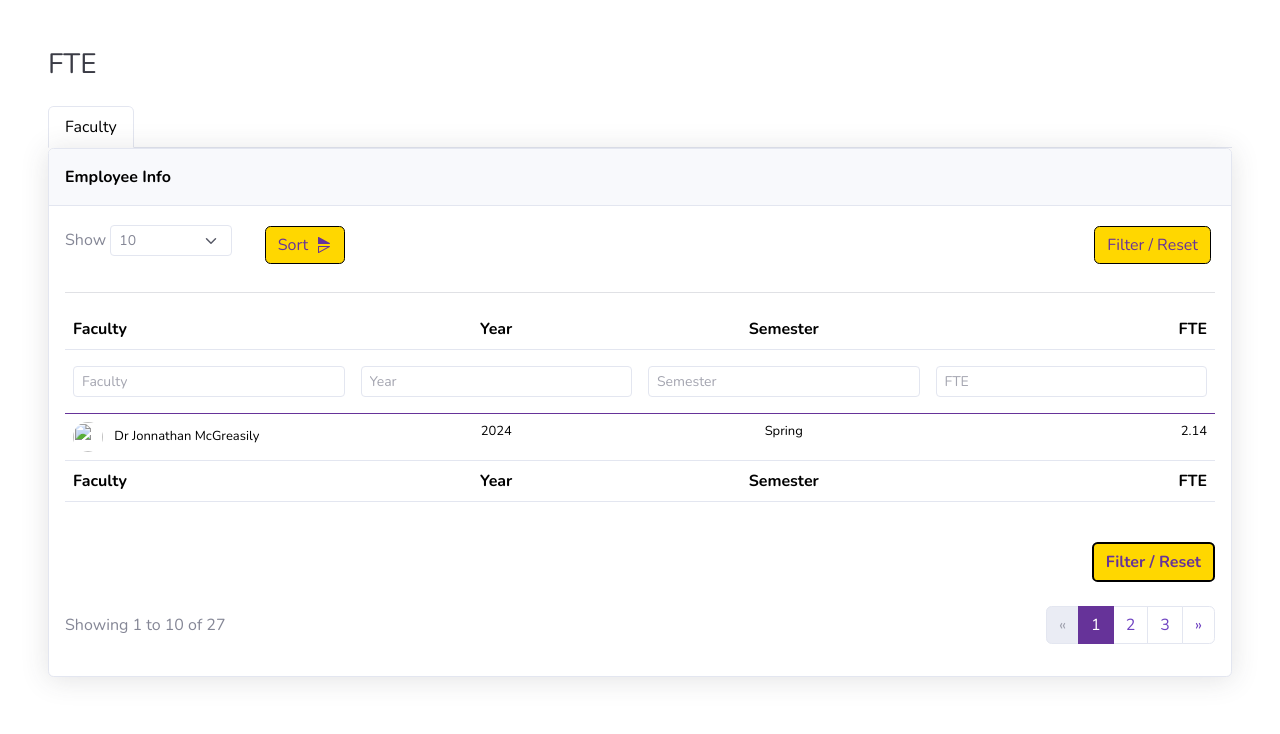
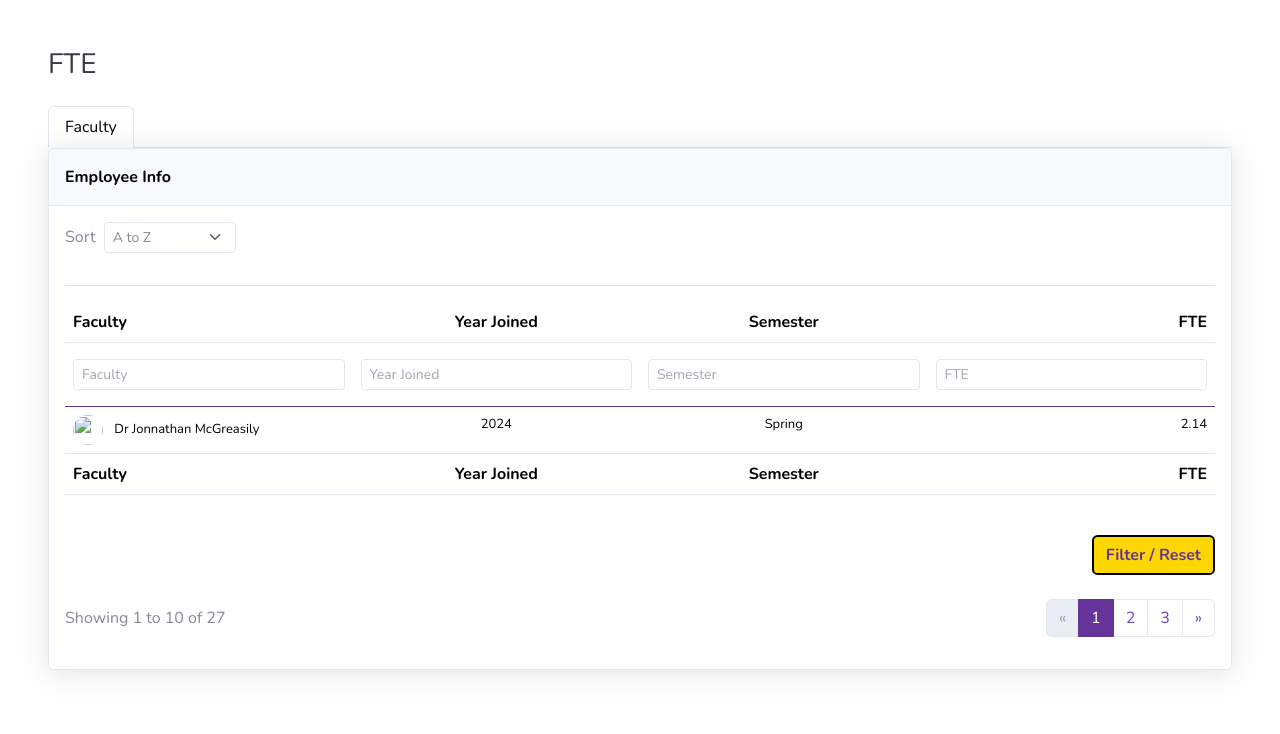
Before and after one commit to 3010-Grp-4/3010-proj-group-4, a Django app: page /fte/ in a window 1280 px wide. Shown: the part 101-835 px from the top of the page. Run offline with Django 4.2, Linux system fonts and the light colour scheme; data that the repository does not hold is empty; some libraries are stand-ins or nearby versions.

Commit message:
Update course and faculty views and templates
The course and faculty views were updated to use different search parameters. This change required creating new models and modifying the search functionality. Templates were also updated to reflect these changes, primarily aiming to enhance user experience when interacting with the data.

```diff
--- a/ecu_dash/dashboard/templates/dashboard/courses-1.html
+++ b/ecu_dash/dashboard/templates/dashboard/courses-1.html
@@ -103,7 +103,7 @@
                                                         <tr style="font-size: small;">
                                                             <td>{{ course.course_code }}</td>
                                                             <td>{{ course.course_name }}</td>
-                                                            <td style="text-align: center;">U</td>
+                                                            <td style="text-align: center;">{% if course.is_graduate %}G{% else %}U{% endif %}</td>
                                                             <td style="text-align: center;">{{ course.course_credit }}</td>
                                                             <td style="text-align: center;">1</td>
                                                             <td style="text-align: center;">Yes</td>
--- a/ecu_dash/dashboard/templates/dashboard/fte.html
+++ b/ecu_dash/dashboard/templates/dashboard/fte.html
@@ -55,62 +55,19 @@
                                         <p class="m-0 fw-bold" style="color: black;">Employee Info</p>
                                     </div>
                                     <div class="card-body">
+
                                         <div class="row">
                                             <div class="col-md-5 col-lg-3 col-xl-2 text-nowrap d-flex d-xl-flex align-items-center align-items-xl-center">
-                                                <div id="dataTable_length" class="dataTables_length" aria-controls="dataTable"><label class="form-label">Show&nbsp;<select class="d-inline-block form-select form-select-sm">
-                                                            <option value="10" selected="">10</option>
-                                                            <option value="25">25</option>
-                                                            <option value="50">50</option>
-                                                            <option value="100">100</option>
-                                                        </select>&nbsp;</label></div>
-                                            </div>
-                                            <div class="col-md-3 col-lg-4 col-xl-5 d-lg-flex justify-content-lg-start">
-                                                <div class="dropdown d-flex d-sm-flex justify-content-end align-items-center justify-content-sm-end"><button class="btn btn-primary d-flex align-items-center m-1" aria-expanded="false" data-bs-toggle="dropdown" type="button">Sort&nbsp;&nbsp;<svg xmlns="http://www.w3.org/2000/svg" width="1em" height="1em" fill="currentColor" viewBox="0 0 16 16" class="bi bi-symmetry-horizontal">
-                                                            <path d="M13.5 7a.5.5 0 0 0 .24-.939l-11-6A.5.5 0 0 0 2 .5v6a.5.5 0 0 0 .5.5zm.485 2.376a.5.5 0 0 1-.246.563l-11 6A.5.5 0 0 1 2 15.5v-6a.5.5 0 0 1 .5-.5h11a.5.5 0 0 1 .485.376M11.539 10H3v4.658L11.54 10z"></path>
-                                                        </svg></button>
-                                                    <div class="dropdown-menu"><a class="dropdown-item" href="#">A to Z</a><a class="dropdown-item" href="#">Z to A</a><a class="dropdown-item" href="#">Third Item</a></div>
+                                                <div id="dataTable_length" class="dataTables_length" aria-controls="dataTable">
+                                                    <label class="form-label">Sort&nbsp;
+                                                        <select class="d-inline-block form-select form-select-sm" name="sort">
+                                                            <option value="asc">A to Z</option>
+                                                            <option value="desc">Z to A</option>
+                                                        </select>
+                                                    &nbsp;</label>
                                                 </div>
                                             </div>
-                                            <div class="col-md-4 col-lg-5 col-xl-5 col-xxl-5">
-                                                <div class="text-md-end d-flex d-sm-flex justify-content-end justify-content-sm-end"><a href="#"><button class="btn btn-primary m-1" type="button">Filter / Reset</button></a><label class="form-label"></label></div>
-                                            </div>
                                         </div>
-
-
-
-<!--                                        <div class="table-responsive table mt-2" id="dataTable" role="grid" aria-describedby="dataTable_info">-->
-<!--                                            <table class="table my-0" id="dataTable">-->
-<!--                                                <thead>-->
-<!--                                                    <tr>-->
-<!--                                                        <th style="min-width: 9em;">Faculty</th>-->
-<!--                                                        <th style="text-align: center;min-width: 5em;">Year</th>-->
-<!--                                                        <th style="text-align: center;">Semester</th>-->
-<!--                                                        <th style="/*min-width: 13em;*/text-align: right;">FTE</th>-->
-<!--                                                    </tr>-->
-<!--                                                </thead>-->
-<!--                                                <tbody>-->
-<!--                                                    &lt;!&ndash; Start: Faculty Row &ndash;&gt;-->
-<!--                                                    <tr style="font-size: small;">-->
-<!--                                                        <td>Dr Jonnathan McGreasily</td>-->
-<!--                                                        <td style="text-align: center;">2024</td>-->
-<!--                                                        <td style="text-align: center;">Spring</td>-->
-<!--                                                        <td class="text-truncate" style="text-align: right;">2.14</td>-->
-<!--                                                    </tr>&lt;!&ndash; End: Faculty Row &ndash;&gt;-->
-<!--                                                </tbody>-->
-<!--                                                <tfoot>-->
-<!--                                                    <tr>-->
-<!--                                                        <td style="min-width: 9em;"><strong>Faculty</strong></td>-->
-<!--                                                        <td style="text-align: center;"><strong>Year</strong></td>-->
-<!--                                                        <td style="text-align: center;"><strong>Semester</strong></td>-->
-<!--                                                        <td style="font-weight: bolder;text-align: right;">FTE</td>-->
-<!--                                                    </tr>-->
-<!--                                                </tfoot>-->
-<!--                                            </table>-->
-<!--                                        </div>-->
-
-
-
-
 
                                         <!-- Start: Filter Form -->
                                         <form method="get" action="">
@@ -119,17 +76,17 @@
                                                     <thead>
                                                         <tr>
                                                             <th style="min-width: 9em;">Faculty</th>
-                                                            <th style="text-align: center;min-width: 5em;">Year</th>
+                                                            <th style="text-align: center;min-width: 5em;">Year Joined</th>
                                                             <th style="text-align: center;">Semester</th>
                                                             <th style="/*min-width: 13em;*/text-align: right;">FTE</th>
                                                         </tr>
                                                     </thead>
                                                     <thead style="border-bottom-color: rebeccapurple; margin-bottom: 10px">
                                                         <tr>
-                                                            <th><div class="my-2"><input type="search" name="name" class="form-control form-control-sm" placeholder="Faculty"></div></th>
-                                                            <th><div class="my-2"><input type="search" name="rank" class="form-control form-control-sm" placeholder="Year"></div></th>
-                                                            <th><div class="my-2"><input type="search" name="email" class="form-control form-control-sm" placeholder="Semester"></div></th>
-                                                            <th><div class="my-2"><input type="search" name="phone" class="form-control form-control-sm" placeholder="FTE"></div></th>
+                                                            <th><div class="my-2"><input type="search" name="faculty_name" class="form-control form-control-sm" placeholder="Faculty"></div></th>
+                                                            <th><div class="my-2"><input type="search" name="year" class="form-control form-control-sm" placeholder="Year Joined"></div></th>
+                                                            <th><div class="my-2"><input type="search" name="semester" class="form-control form-control-sm" placeholder="Semester"></div></th>
+                                                            <th><div class="my-2"><input type="search" name="fte" class="form-control form-control-sm" placeholder="FTE"></div></th>
                                                         </tr>
                                                     </thead>
                                                     <hr>
@@ -143,7 +100,7 @@
                                                             <td><img class="rounded-circle me-2" width="30" height="30" src="{{ faculty.img_url }}">{{ faculty }}</td>
                                                             <td style="text-align: center;">{{ faculty.year_of_joining }}</td>
                                                             <td style="text-align: center;">Spring</td>
-                                                            <td class="text-truncate" style="text-align: right;">2.14</td>
+                                                            <td class="text-truncate" style="text-align: right;">{{ faculty.fte|floatformat:2 }}</td>
                                                         </tr><!-- End: Faculty Row -->
 
                                                         {% endfor %}
@@ -158,10 +115,10 @@
                                                     {% endif %}
 
                                                     </tbody>
-                                                    <tfoot>
+                                                    <tfoot style="border-top-color: rebeccapurple; margin-top: 10px">
                                                         <tr>
                                                             <td style="min-width: 9em;"><strong>Faculty</strong></td>
-                                                            <td style="text-align: center;"><strong>Year</strong></td>
+                                                            <td style="text-align: center;"><strong>Year Joined</strong></td>
                                                             <td style="text-align: center;"><strong>Semester</strong></td>
                                                             <td style="font-weight: bolder;text-align: right;">FTE</td>
                                                         </tr>
--- a/ecu_dash/dashboard/views.py
+++ b/ecu_dash/dashboard/views.py
@@ -79,7 +79,7 @@
         try:
             for course in uni_courses:
                 if course.course_code.startswith('CSCI'):
-                    if course.course_faculty == 'Graduate':  # Adjust conditions as needed
+                    if course.is_graduate  == 'Graduate':  # Adjust conditions as needed
                         course.fte = (course.course_credit * course.enrollment) / course.csci_graduate_divisor
                     else:
                         course.fte = (course.course_credit * course.enrollment) / course.csci_undergraduate_divisor
@@ -101,32 +101,20 @@
     query = Q()
 
     # Retrieve query parameters
-    course_code = request.GET.get('course_code')
-    position = request.GET.get('rank')
-    course_name = request.GET.get('course_name')
-    course_credit = request.GET.get('course_credit')
-    graduate_divisor = request.GET.get('research_interest')
-    undergraduate_divisor = request.GET.get('undergraduate_divisor')
-    course_faculty = request.GET.get('course_faculty')
-    course_description = request.GET.get('course_description')
+    faculty_name = request.GET.get('faculty_name')
+    year_of_joining = request.GET.get('year')
+    semester = request.GET.get('semester')
+    fte_value = request.GET.get('fte')
 
     # Dynamically build the query based on the presence of parameters
-    if course_code:
-        query &= Q(email__icontains=course_code)
-    if course_name:
-        query &= Q(position__icontains=course_name)
-    if course_credit:
-        query &= Q(phone__icontains=course_credit)
-    if position:
-        query &= Q(office__icontains=position)
-    if graduate_divisor:
-        query &= Q(office__icontains=graduate_divisor)
-    if undergraduate_divisor:
-        query &= Q(research_interest__icontains=undergraduate_divisor)
-    if course_faculty:
-        query &= Q(remarks__icontains=course_faculty)
-    if course_description:
-        query &= Q(remarks__icontains=course_description)
+    if faculty_name:
+        query &= Q(user__first_name__icontains=faculty_name) | Q(user__last_name__icontains=faculty_name)
+    if year_of_joining:
+        query &= Q(year_of_joining__icontains=year_of_joining)
+    if semester:
+        query &= Q(course_semester__icontains=semester)
+    if fte_value:
+        query &= Q(fte__icontains=fte_value)
 
     # Apply the constructed query to filter faculties
     faculties = faculties.filter(query)
@@ -141,27 +129,10 @@
     }
 
     # Calculate FTE for each faculty based on their courses
-    # for faculty in faculties:
-    #     total_fte = 0
-    #     for course in faculty.course_set.all():
-    #         # Determine the course type
-    #         course_type = f'{course.department}_{course.level}'
-    #         # Find the appropriate divisor from the mapping
-    #         divisor = fte_divisor.get(course_type, 1)  # Fallback to 1 if not found
-    #         # Calculate the FTE and add it to the total
-    #         total_fte += (course.credit_hours * course.enrollment) / divisor
-    #     # Assign the calculated FTE to the faculty object
-    #     faculty.total_fte = total_fte
-    #
-    # # Pass faculties to context
-    # context = {
-    #     'faculty': faculties,
-    # }
-
-    # Add FTE calculation for each faculty
     for faculty in faculties:
-        faculty_courses = Course.objects.filter(course_faculty=faculty)
-        faculty.fte = sum(course.calculate_fte() for course in faculty_courses)
+        faculty_courses = faculty.course_set.all()  # Retrieve all courses associated with the faculty
+        faculty.fte = sum(
+            course.calculate_fte() for course in faculty_courses)  # Calculate FTE using the method in the Course model
 
     context = {
         'faculty': faculties,
--- a/ecu_dash/ecu_dash/settings.py
+++ b/ecu_dash/ecu_dash/settings.py
@@ -79,9 +79,9 @@
         'ENGINE': 'django.db.backends.postgresql',
         'NAME': 'railway',
         'USER': 'postgres',
-        'PASSWORD': 'pUffYqKUEzcIXlMJxJPhXVyawVBgLmLU',
+        'PASSWORD': 'bfNcadPKrPHwYODqrPdOZYVXoGVeZruq',
         'HOST': 'roundhouse.proxy.rlwy.net',
-        'PORT': '21324',
+        'PORT': '51841',
     }
 }
 
```
Also changed, not shown: ecu_dash/dashboard/models.py (+7 -0 lines).
